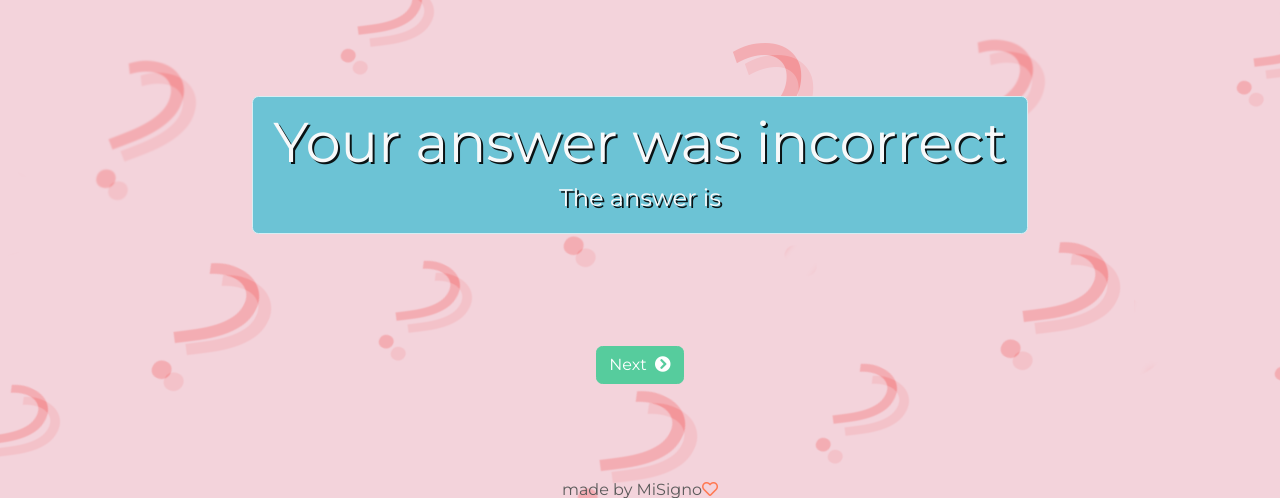
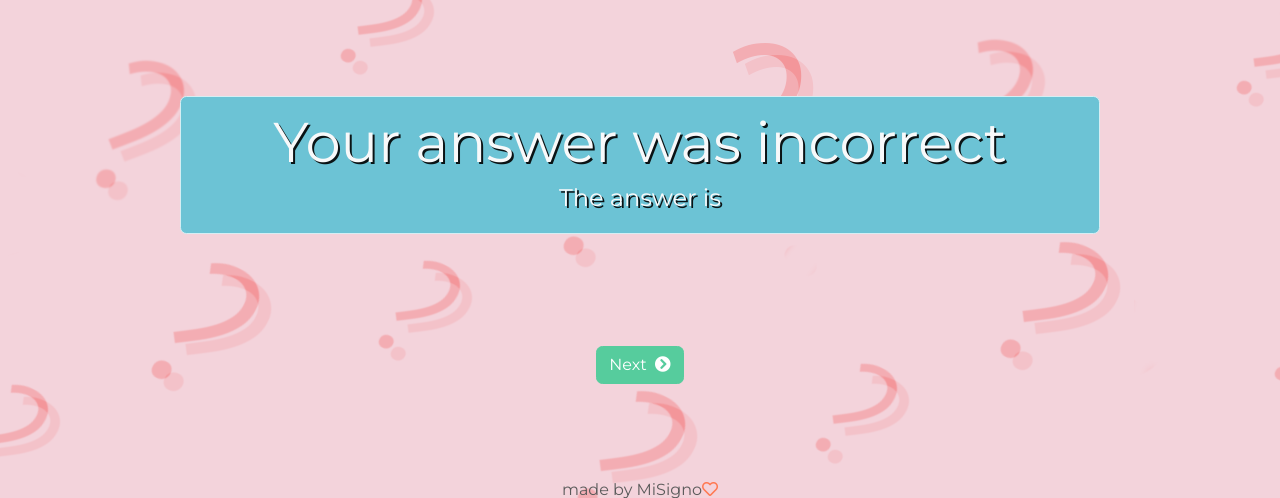
Before and after one commit to Code-Institute-Submissions/pythongameproject, a Flask app: template templates/answer_riddle.html in a window 1280 px wide. Shown: the part 71-569 px from the top of the page. Run offline with Flask 2, Linux system fonts and the light colour scheme; the template is opened without the code that fills it, so the values that code supplies are empty; some libraries are stand-ins or nearby versions.

Commit message:
improves grid

```diff
--- a/templates/answer_riddle.html
+++ b/templates/answer_riddle.html
@@ -1,7 +1,7 @@
 {% extends 'base.html' %} {% block content %}
 <div class="container">
     <div class="row justify-content-center text-center mt-5">
-        <div class="col-auto mt-5 mb-5">
+        <div class="col-10 mt-5 mb-5">
             <div class="alert alert-{{ 'success' if correct else 'info' }}">
                 <h2 class="display-4 text-light">Your answer was {{ 'correct' if correct else 'incorrect' }}</h2>
                     <h4 class="text-light">The answer is {{ riddle.answer }}</h4>
```
